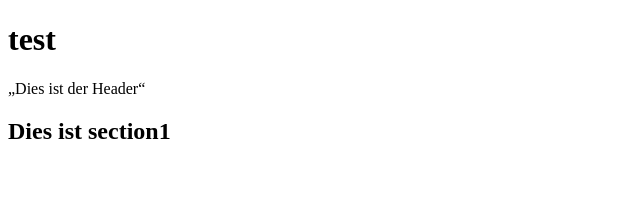
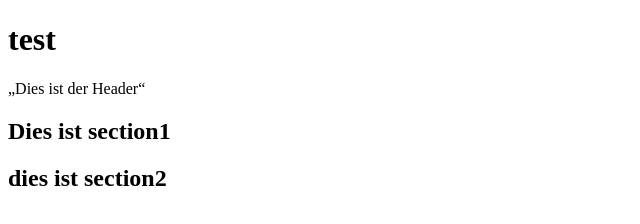
Before and after one commit to FrankBrandes/Brandit, a plain HTML site: page index.html in a window 1280 px wide. Shown: the whole page, without its empty margins (0-640 px from the left). Drawn offline with Linux system fonts and the light colour scheme.

Commit message:
begin section 2

```diff
--- a/index.html
+++ b/index.html
@@ -13,5 +13,7 @@
 	<section id="section1">
 		<h2>Dies ist section1</h2>
 	</section>
+	<section id="section2"><h2>dies ist section2</h2>
+	</section>
 </body>
 </html>
```
